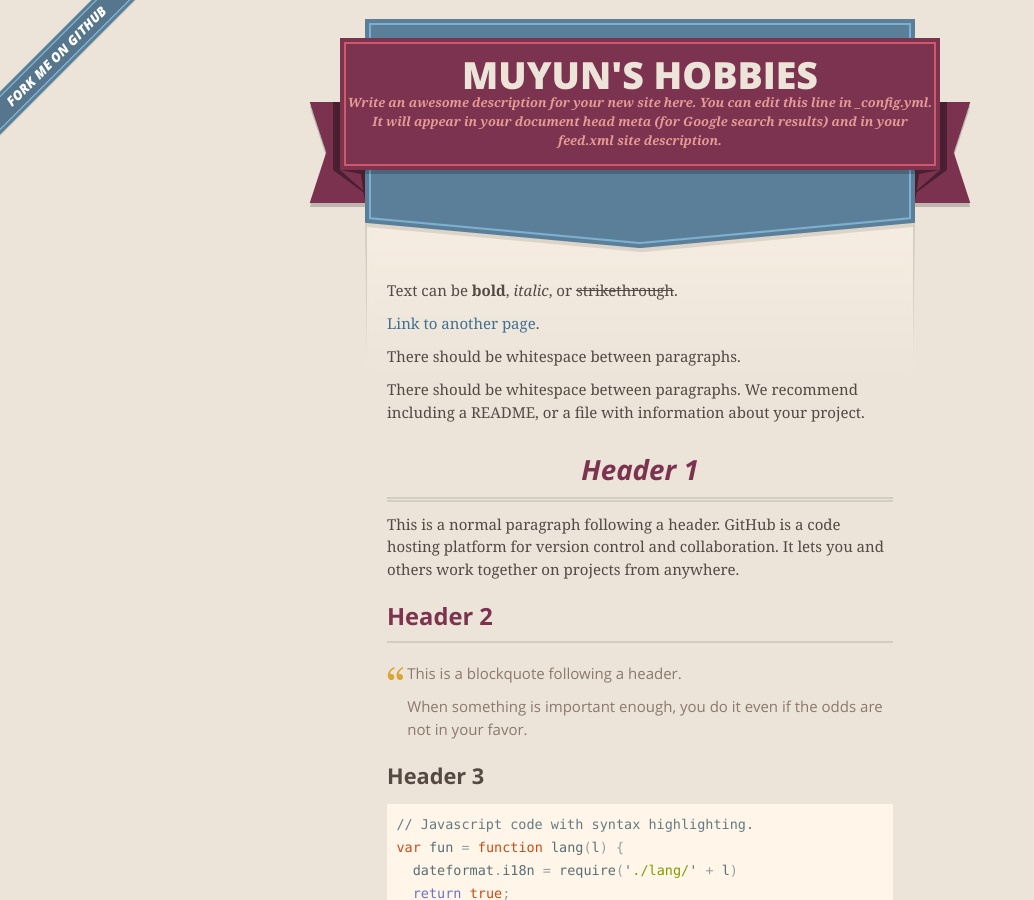
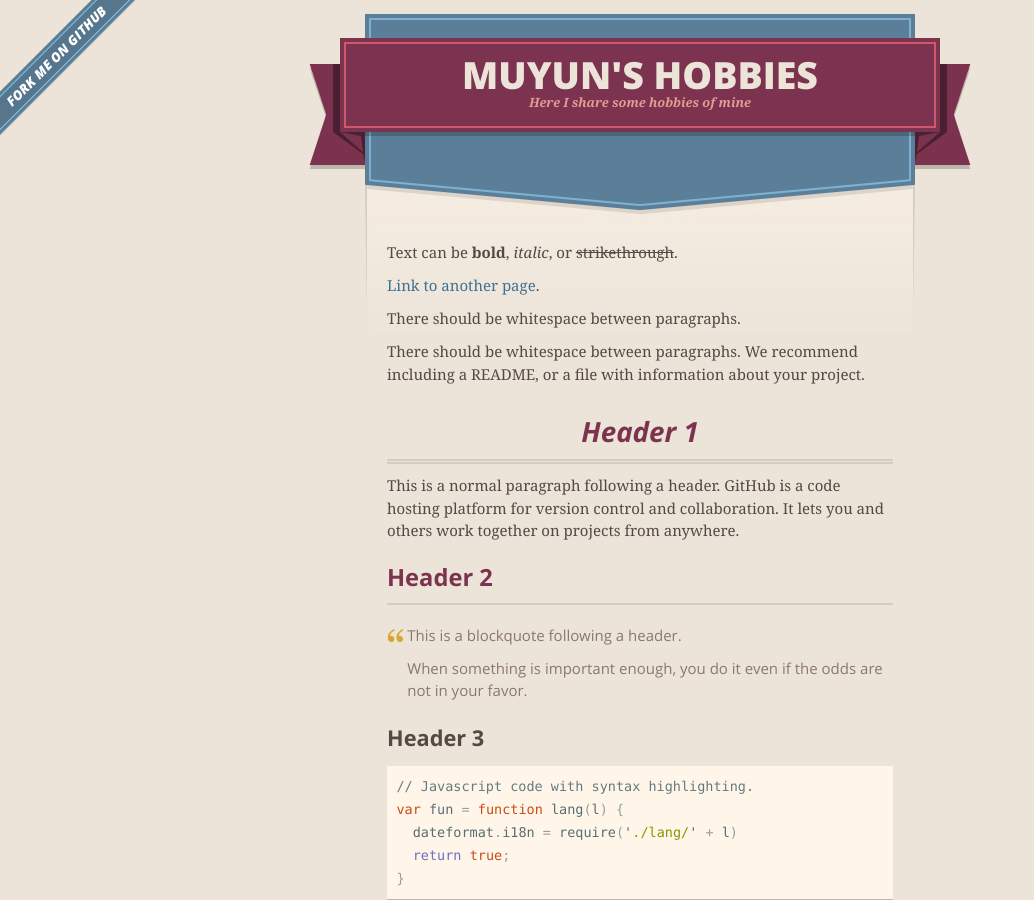
Before and after one commit to muyuncai/muyuncai.github.io, a Jekyll site: the page built from index.markdown, in a window 1280 px wide and 900 px high. Shown: the whole window, without its empty margins (0-1034 px from the left). Built offline with Jekyll 4.4.1, drawn with Linux system fonts in a browser that asks for light colours.

Commit message:
changed according to the course

```diff
--- a/_config.yml
+++ b/_config.yml
@@ -19,11 +19,9 @@
 # in the templates via {{ site.myvariable }}.
 
 title: Muyun's Hobbies
-email: your-email@example.com
+email: bocai328423146@gmail.com
 description: >- # this means to ignore newlines until "baseurl:"
-  Write an awesome description for your new site here. You can edit this
-  line in _config.yml. It will appear in your document head meta (for
-  Google search results) and in your feed.xml site description.
+  Here I share some hobbies of mine
 baseurl: "" # the subpath of your site, e.g. /blog
 url: "" # the base hostname & protocol for your site, e.g. http://example.com
 twitter_username: jekyllrb
@@ -39,6 +37,8 @@
 
 plugins:
   - jekyll-feed
+
+destination: public
 
 # Exclude from processing.
 # The following items will not be processed, by default.
```
Also changed, not shown: 1 other file.
